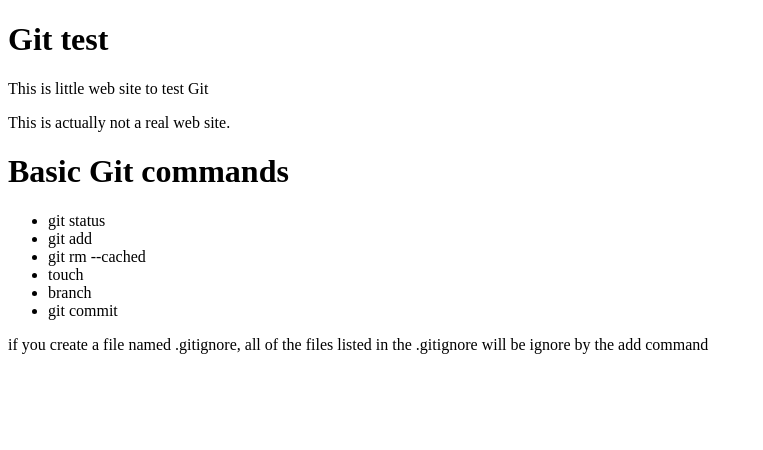
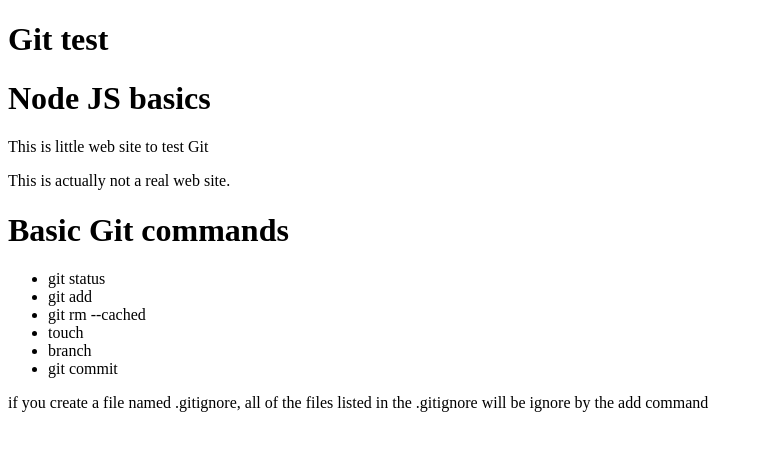
Before and after one commit to rdgv02/gitTest, a website: page index.html in a window 1280 px wide. Shown: the whole page, without its empty margins (0-763 px from the left). Drawn offline with Linux system fonts and the light colour scheme.

```diff
--- a/index.html
+++ b/index.html
@@ -9,6 +9,7 @@
 
 <body>
     <h1> Git test </h1>
+    <h1>Node JS basics</h1>
     <p>
         This is little web site to test Git
     </p>
```
Also changed, not shown: package.json (added, +24 -0 lines), 1 other file.
